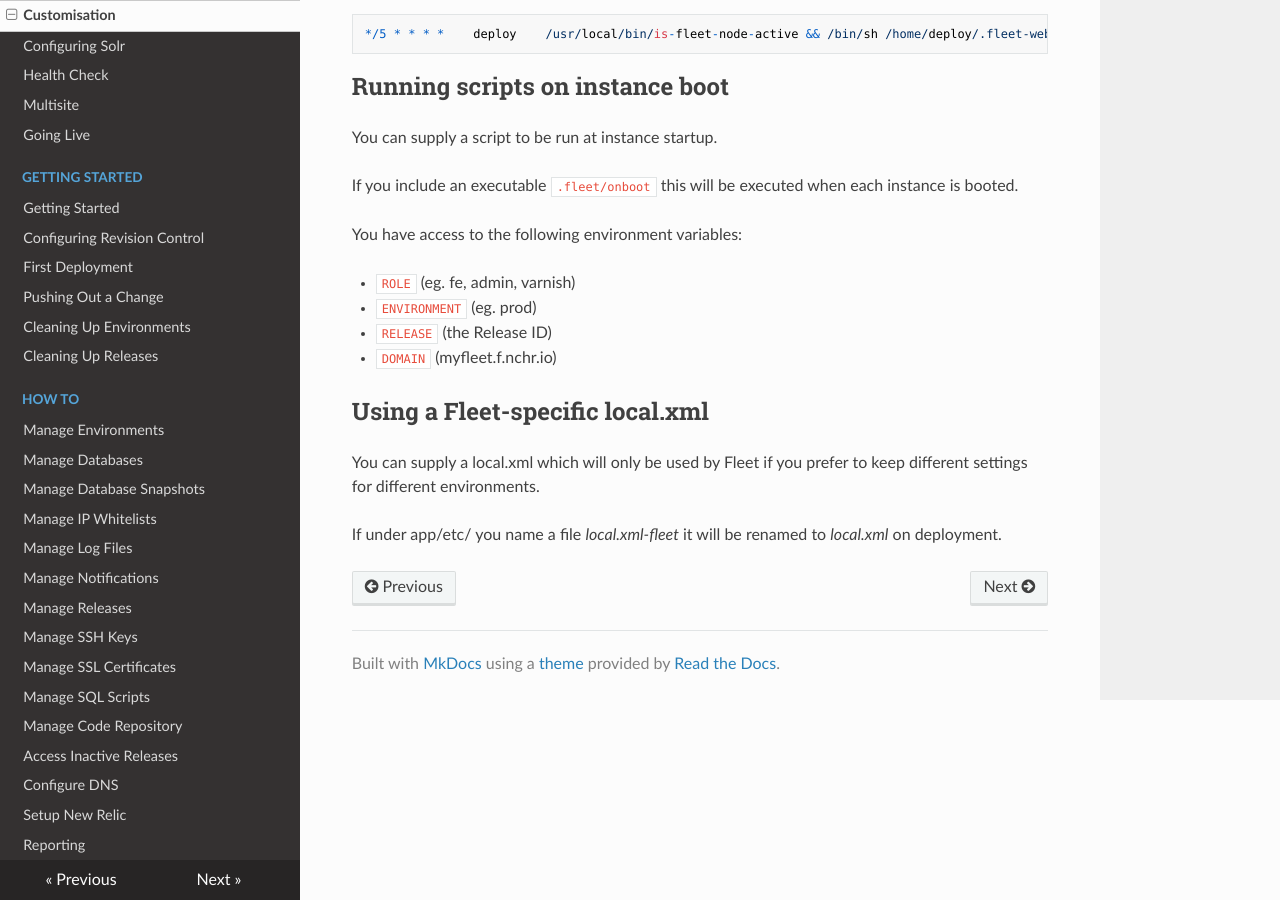
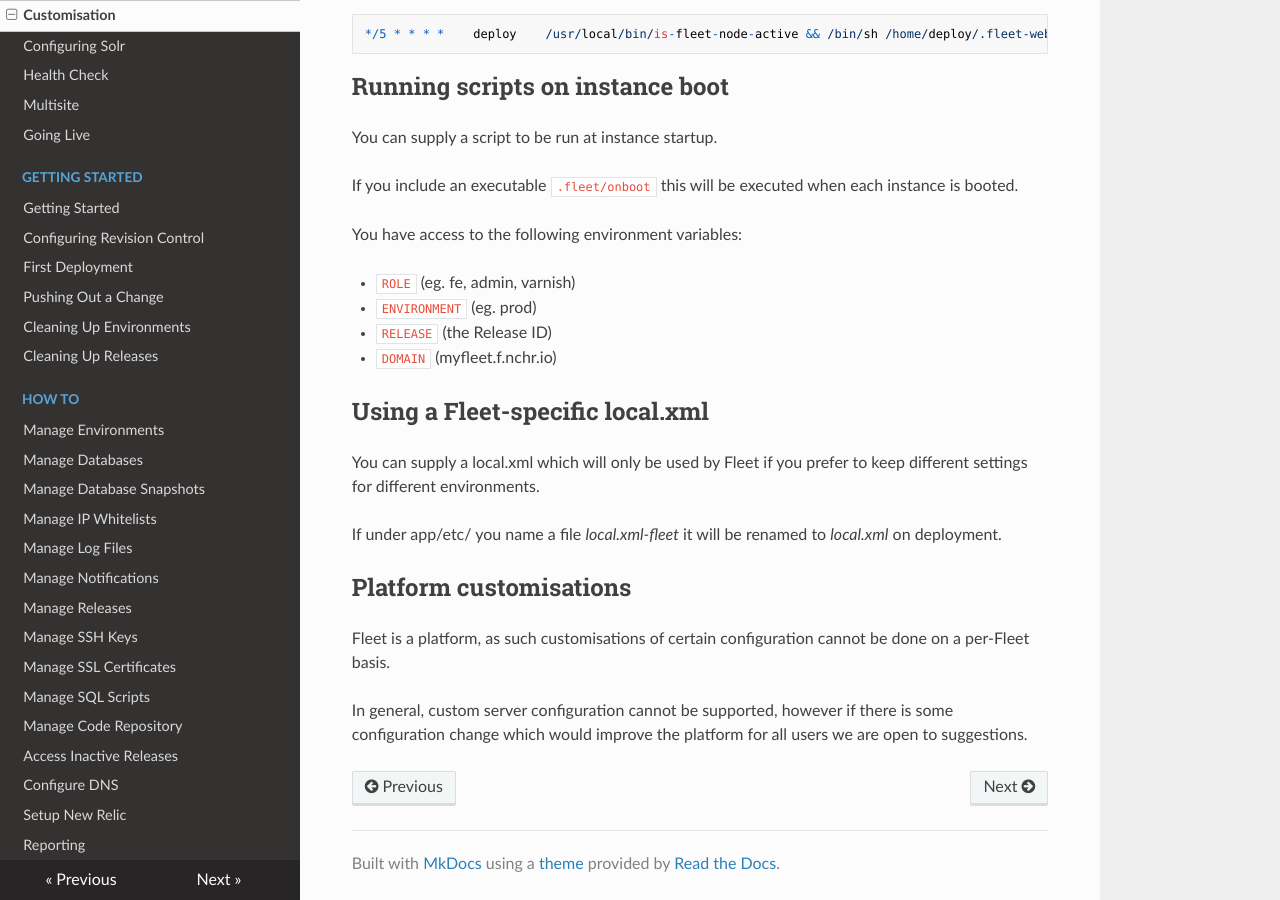
Before and after one commit to anchor/fleet-magento-docs, an MkDocs documentation site: the page built from docs/configuring-magento-for-fleet/customisation.md, in a window 1280 px wide and 900 px high, scrolled down 1845 px. Built offline with MkDocs 1.6.1, drawn with Linux system fonts in a browser that asks for light colours; nearby versions of some CDN libraries; old or Windows-style settings are respelled for this version of MkDocs.

Commit message:
Add some clarification on platform-level customisation

```diff
--- a/docs/configuring-magento-for-fleet/customisation.md
+++ b/docs/configuring-magento-for-fleet/customisation.md
@@ -113,3 +113,10 @@ Using a Fleet-specific local.xml
 You can supply a local.xml which will only be used by Fleet if you prefer to keep different settings for different environments.
 
 If under app/etc/ you name a file *local.xml-fleet* it will be renamed to *local.xml* on deployment.
+
+Platform customisations
+----
+
+Fleet is a platform, as such customisations of certain configuration cannot be done on a per-Fleet basis.
+
+In general, custom server configuration cannot be supported, however if there is some configuration change which would improve the platform for all users we are open to suggestions.
```
